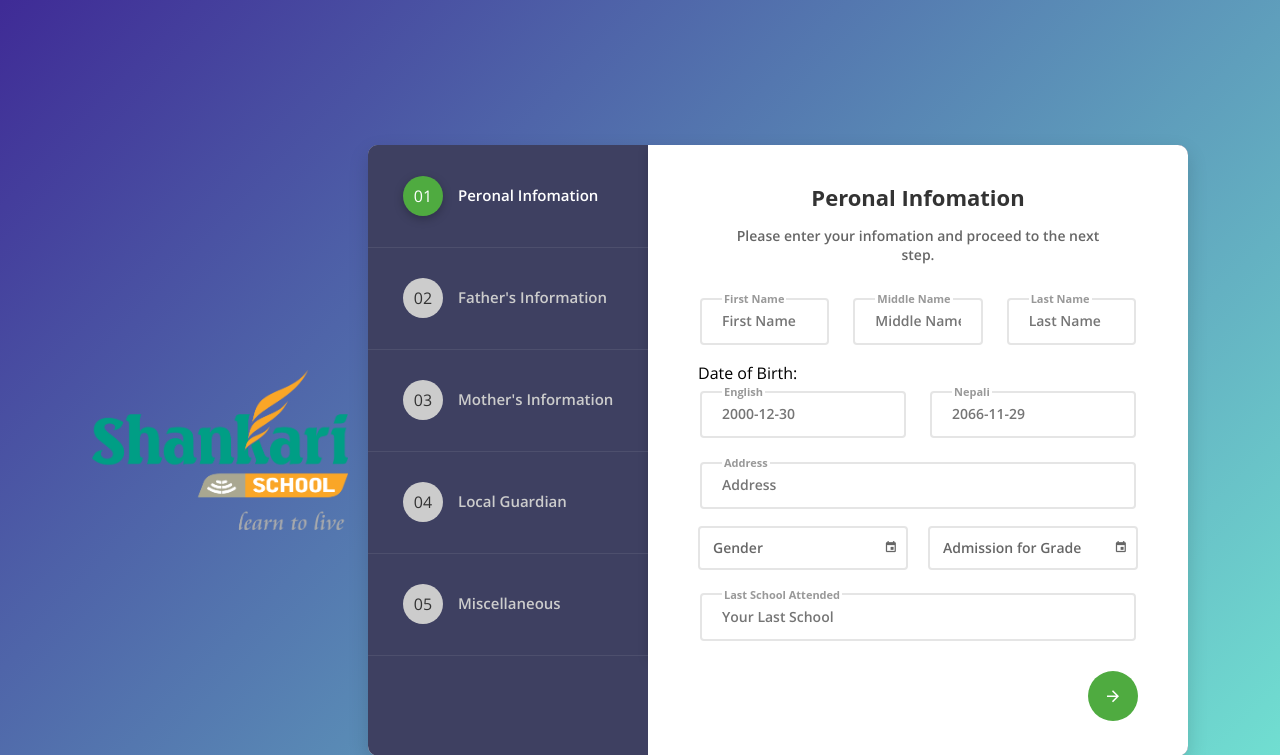
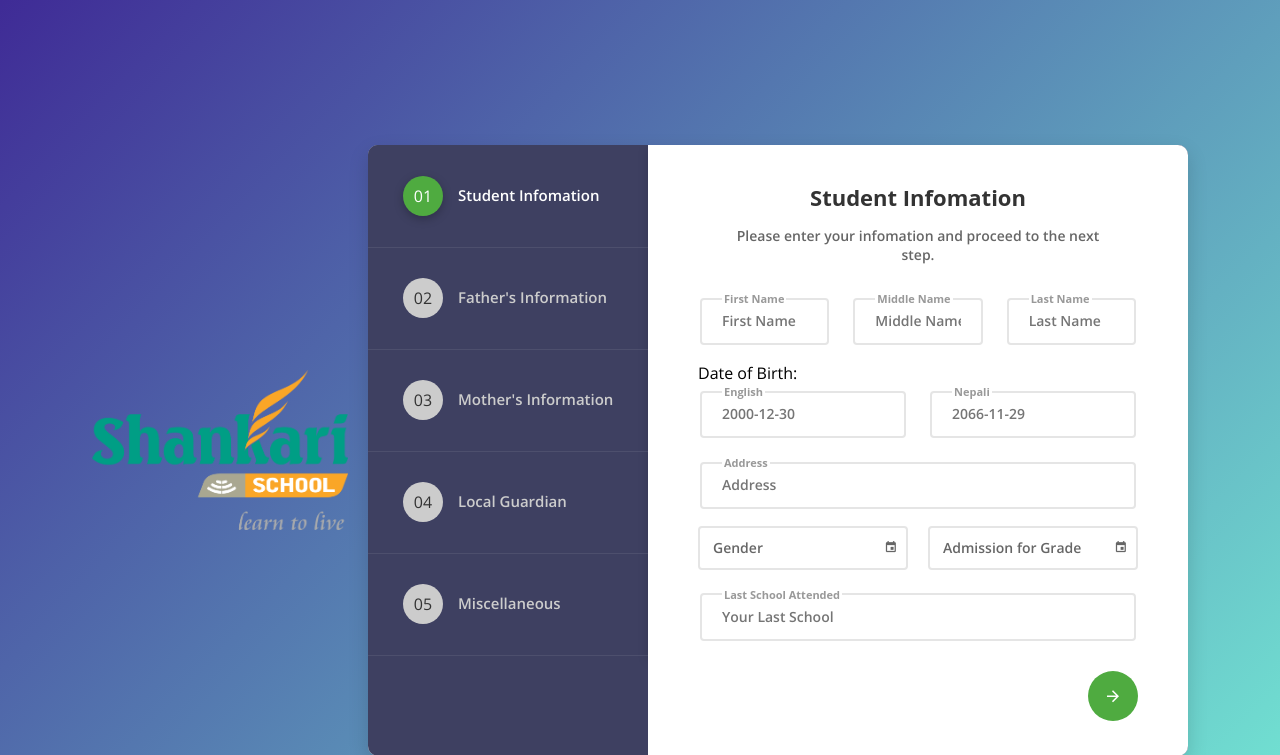
Before and after one commit to AashishDhakal/ShankariSchool, a Django app: page /admission/apply/ in a window 1280 px wide. Shown: the top 755 px of the page. Run offline with Django 3.2, Linux system fonts and the light colour scheme; some libraries are stand-ins or nearby versions; some web fonts are replaced.

Commit message:
done some editings

```diff
--- a/templates/admission/index.html
+++ b/templates/admission/index.html
@@ -20,12 +20,12 @@
 		        		<!-- SECTION 1 -->
 			            <h2>
 			            	<p class="step-icon"><span>01</span></p>
-			            	<span class="step-text">Peronal Infomation</span>
+			            	<span class="step-text">Student Infomation</span>
 			            </h2>
 			            <section>
 			                <div class="inner">
 			                	<div class="wizard-header">
-									<h3 class="heading">Peronal Infomation</h3>
+									<h3 class="heading">Student Infomation</h3>
 									<p>Please enter your infomation and proceed to the next step.</p>
 								</div>
 								<div class="form-row">
```
